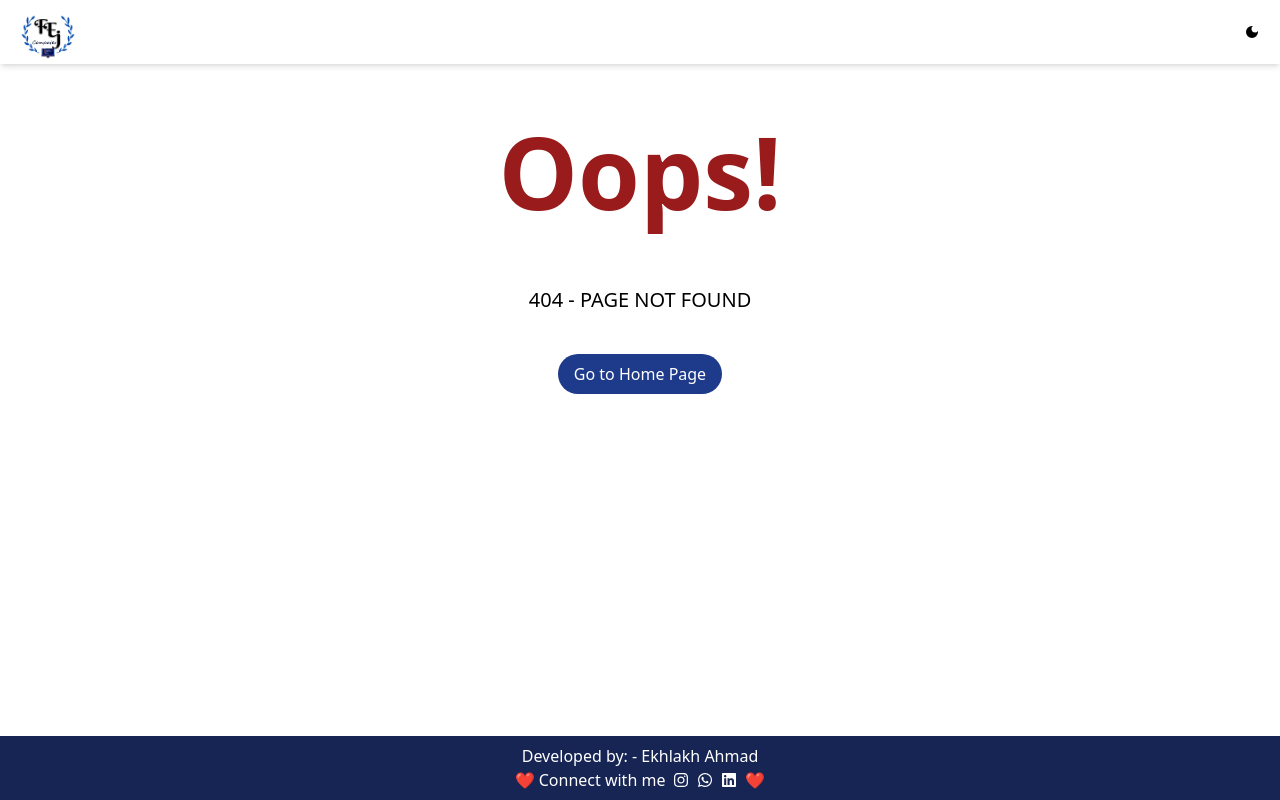
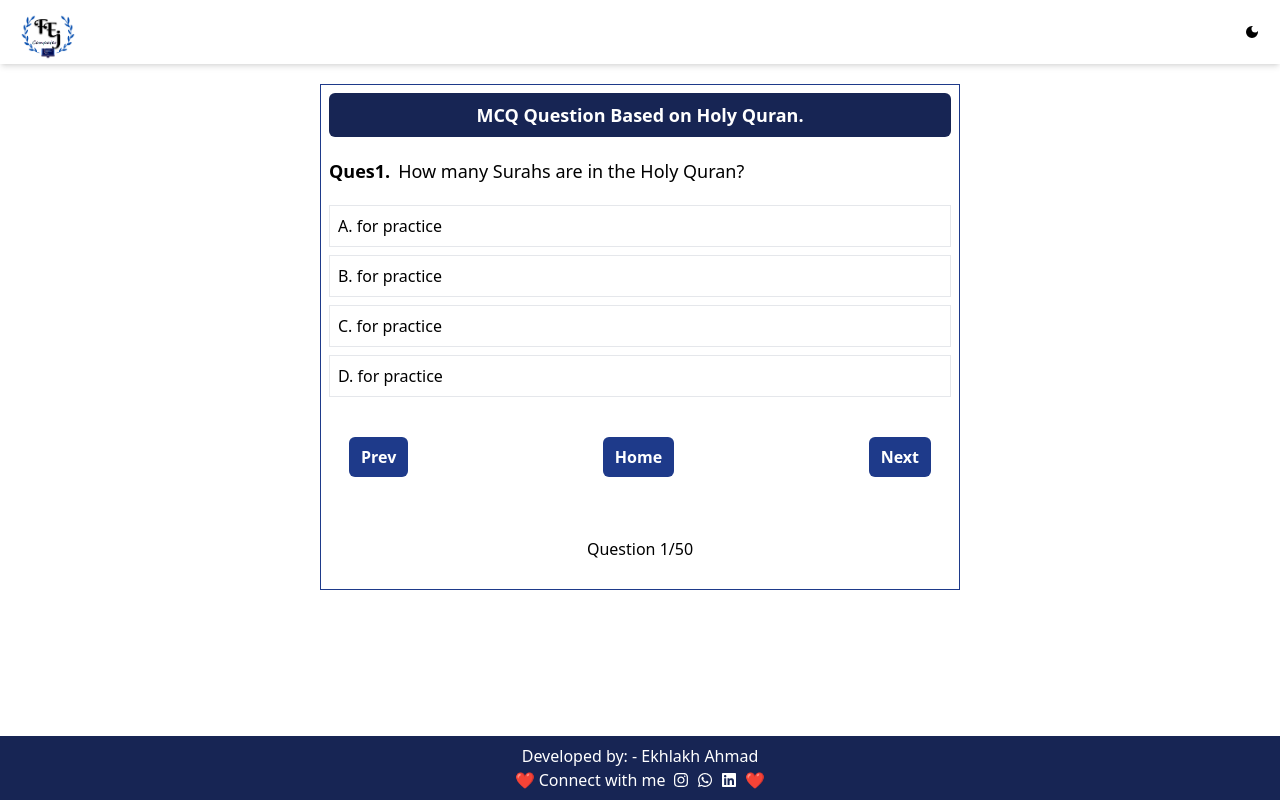
Before and after one commit to ekhlakhahmad/Fej-Islamic, a React (Vite) app: page /mcqQuesPage in a window 1280 px wide. Before the commit this address had no page. Built offline with nearby package versions, Linux system fonts and the light colour scheme.

Commit message:
add one more option

```diff
--- a/src/App.jsx
+++ b/src/App.jsx
@@ -5,6 +5,7 @@ import Home from "./pages/Home";
 import { BrowserRouter, Route, Routes } from "react-router-dom";
 import SurahDataPage from "./pages/SurahDataPage";
 import NotFound from "./pages/NotFound";
+import McqQuesPage from "./pages/McqQuesPage";
 
 const App = () => {
 	return (
@@ -14,6 +15,7 @@ const App = () => {
 				<Routes>
 					<Route path="/" element={<Home />} />
 					<Route path="/surahDataPage" element={<SurahDataPage />} />
+					<Route path="/mcqQuesPage" element={<McqQuesPage />} />
 					<Route path="/*" element={<NotFound />} />
 				</Routes>
 				<Footer />
--- a/src/components/Footer.jsx
+++ b/src/components/Footer.jsx
@@ -3,7 +3,7 @@ import { FaInstagram, FaLinkedin, FaWhatsapp } from "react-icons/fa";
 
 const Footer = () => {
 	return (
-		<div className="w-full flex flex-col justify-center items-center py-2 fixed bottom-0 bg-blue-950 text-white">
+		<div className="w-full flex flex-col justify-center items-center py-2 md:fixed sticky bottom-0 bg-blue-950 text-white">
 			<h2>Developed by: - Ekhlakh Ahmad</h2>
 			<div className="flex justify-center items-center gap-2">
 				❤️ Connect with me
--- a/src/components/Header.jsx
+++ b/src/components/Header.jsx
@@ -5,7 +5,7 @@ import { MdDarkMode, MdOutlineLightMode } from "react-icons/md";
 const Header = () => {
 	const [darkMode, setDarkMode] = useState(true);
 	return (
-		<div className="flex justify-between items-center px-5 py-1 shadow-md static top-0">
+		<div className="flex justify-between items-center px-5 py-1 shadow-md sticky bg-white top-0">
 			<img className="w-14" src={logo} alt="logo" />
 			<div onClick={()=>setDarkMode(!darkMode)} className="cursor-pointer">
 				{darkMode ? <MdDarkMode /> : <MdOutlineLightMode />}
--- a/src/pages/Home.jsx
+++ b/src/pages/Home.jsx
@@ -29,12 +29,12 @@ const Home = () => {
 					</div>
 				</Link>
 				<Link
-					to="/surahDataPage"
+					to="/McqQuesPage"
 					className="md:w-[25%] w-[95%] flex justify-center items-center cursor-pointer">
 					<div>
 						<img className="w-full h-full" src={mcq} alt="" />
 						<h3 className=" w-full text-center p-2 bg-blue-900 text-white">
-							Show All Surah (Hindi)
+							MCQ Question Based on Holy Quran
 						</h3>
 					</div>
 				</Link>
--- a/src/pages/McqQuesPage.jsx
+++ b/src/pages/McqQuesPage.jsx
@@ -2,10 +2,57 @@ import React from 'react'
 
 const McqQuesPage = () => {
   return (
-    <div>
-
-    </div>
-  )
+		<div className="flex flex-col items-center my-5 mx-auto">
+			<div className="md:w-1/2 w-[95%] flex flex-col gap-5 border-[0.5px] border-blue-900 p-2 ">
+				<h1 className="text-center text-lg font-semibold bg-blue-950 text-white rounded-md py-2">
+					MCQ Question Based on Holy Quran.
+				</h1>
+				<h1 className="flex gap-2 text-lg">
+					<span className="font-semibold">Ques1.</span>How many Surahs are in
+					the Holy Quran?
+				</h1>
+				<ul className="flex flex-col gap-2 justify-center">
+					<li className="p-2 border-[1px] cursor-pointer hover:bg-slate-100">
+						A. <span>for practice</span>
+					</li>
+					<li className="p-2 border-[1px] cursor-pointer hover:bg-slate-100">
+						B. <span>for practice</span>
+					</li>
+					<li className="p-2 border-[1px] cursor-pointer hover:bg-slate-100">
+						C. <span>for practice</span>
+					</li>
+					<li className="p-2 border-[1px] cursor-pointer hover:bg-slate-100">
+						D. <span>for practice</span>
+					</li>
+				</ul>
+				<div className="flex justify-between md:p-5 p-2">
+					<button
+						// onClick={previewSurah}
+						// disabled={index === 0}
+						className="py-2 px-3 bg-blue-900 hover:bg-blue-950 text-white rounded-md
+           md:font-semibold">
+						Prev
+					</button>
+					<button
+						// onClick={backToHome}
+						className="py-2 px-3 bg-blue-900 hover:bg-blue-950 text-white rounded-md
+           md:font-semibold">
+						Home
+					</button>
+					<button
+						// onClick={nextSurah}
+						// disabled={index === surah.length - 1}
+						className="py-2 px-3 bg-blue-900 hover:bg-blue-950 text-white rounded-md
+           md:font-semibold">
+						Next
+					</button>
+				</div>
+				<p className="text-center py-5">
+					Question <span>1</span>/50
+				</p>
+			</div>
+		</div>
+	);
 }
 
 export default McqQuesPage
--- a/src/pages/NotFound.jsx
+++ b/src/pages/NotFound.jsx
@@ -4,7 +4,7 @@ import { useNavigate } from "react-router-dom";
 const NotFound = () => {
 	const navigate = useNavigate();
 	return (
-		<div className="flex flex-col justify-center items-center my-8 gap-10">
+		<div className="h-screen flex flex-col justify-center items-center my-8 gap-10">
 			<h1 className="text-[100px] font-extrabold text-red-800">Oops!</h1>
 			<h2 className="text-xl">404 - PAGE NOT FOUND</h2>
 			<button
--- a/src/pages/SurahDataPage.jsx
+++ b/src/pages/SurahDataPage.jsx
@@ -38,8 +38,8 @@ const SurahDataPage = () => {
 	};
 
 	return (
-		<div className="flex flex-col items-center my-5 mx-auto gap-10">
-			<div className="md:w-1/2 w-[95%] flex justify-between items-center gap-1 border-[.5px] border-blue-900 rounded-full">
+		<div className="h-screen flex flex-col items-center my-5 mx-auto gap-10">
+			<div className="md:w-1/2 w-[95%] flex justify-between items-center gap-1 border-[.5px] border-blue-900 rounded-full ">
 				<CiSearch className="w-10" />
 				<input
 					className="w-full outline-none"
@@ -100,7 +100,7 @@ const SurahDataPage = () => {
 						disabled={index === 0}
 						className="py-2 px-3 bg-blue-900 hover:bg-blue-950 text-white rounded-md
            md:font-semibold">
-						Preview
+						Prev
 					</button>
 					<button
 						onClick={backToHome}
```
